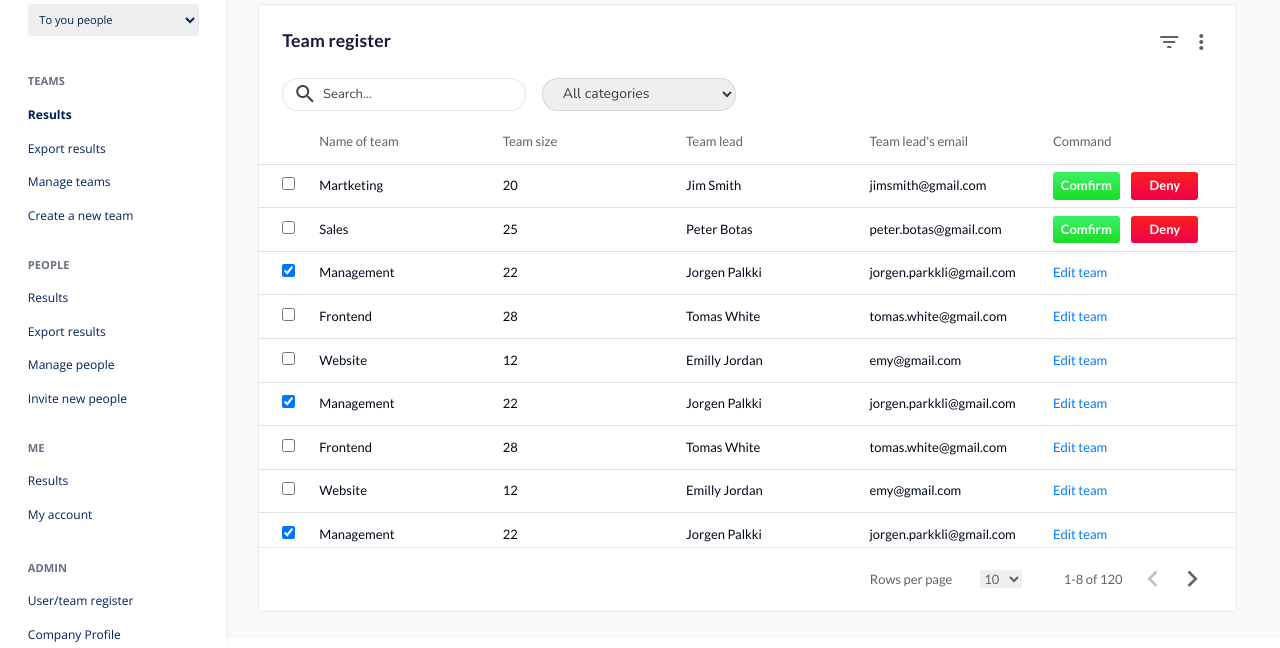
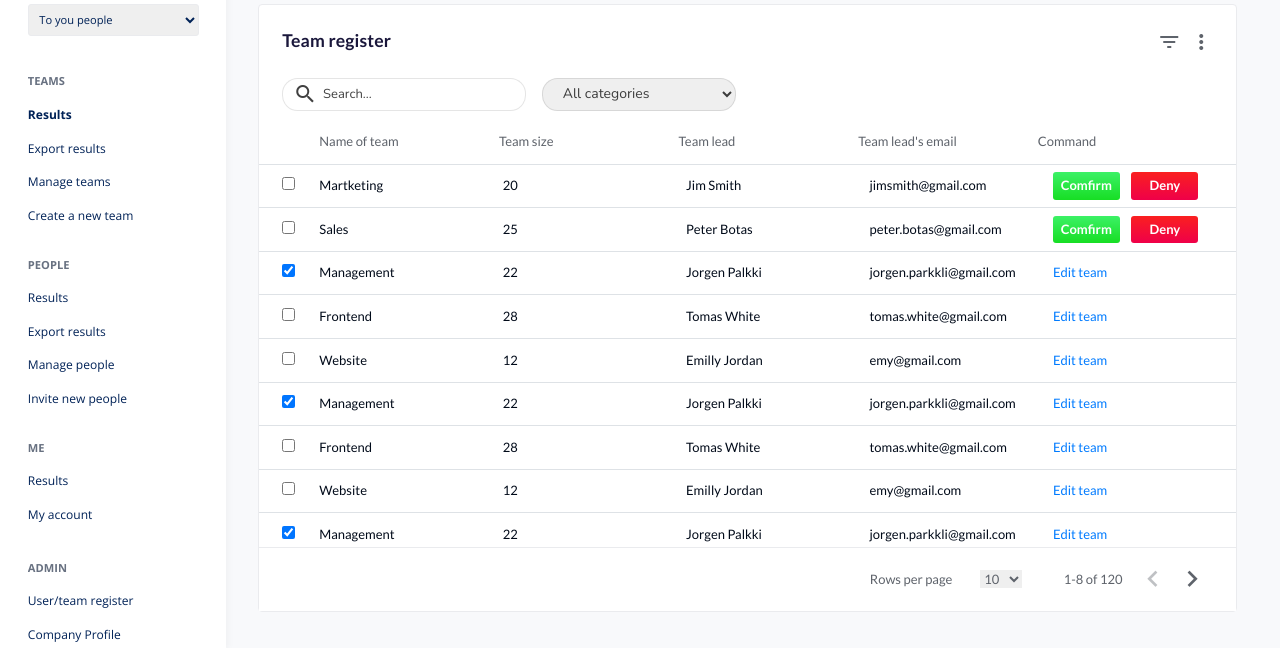
Before and after one commit to markrajk/dashboard-frontend-company-admin, a plain HTML site: page index.html in a window 1280 px wide. Shown: the part 152-800 px from the top of the page. Drawn offline with nearby package versions, Linux system fonts and the light colour scheme.

Commit message:
second commit

```diff
--- a/scss/style.scss
+++ b/scss/style.scss
@@ -54,6 +54,7 @@ body {
   width: 100%;
   height: 100%;
   font-family: "Open Sans", sans-serif;
+  background-color: #f8f9fb;
   // font-family: 'Lato', sans-serif;
   // font-family: 'Nunito', sans-serif;
 
@@ -336,7 +337,7 @@ body {
 
         & thead {
             position: absolute;
-            width: 100%;
+            width: calc(100% - 1.7rem - 3px);
             top: -4.7rem;
 
             color: #5e636b;
```
Also changed, not shown: css/style.css.
